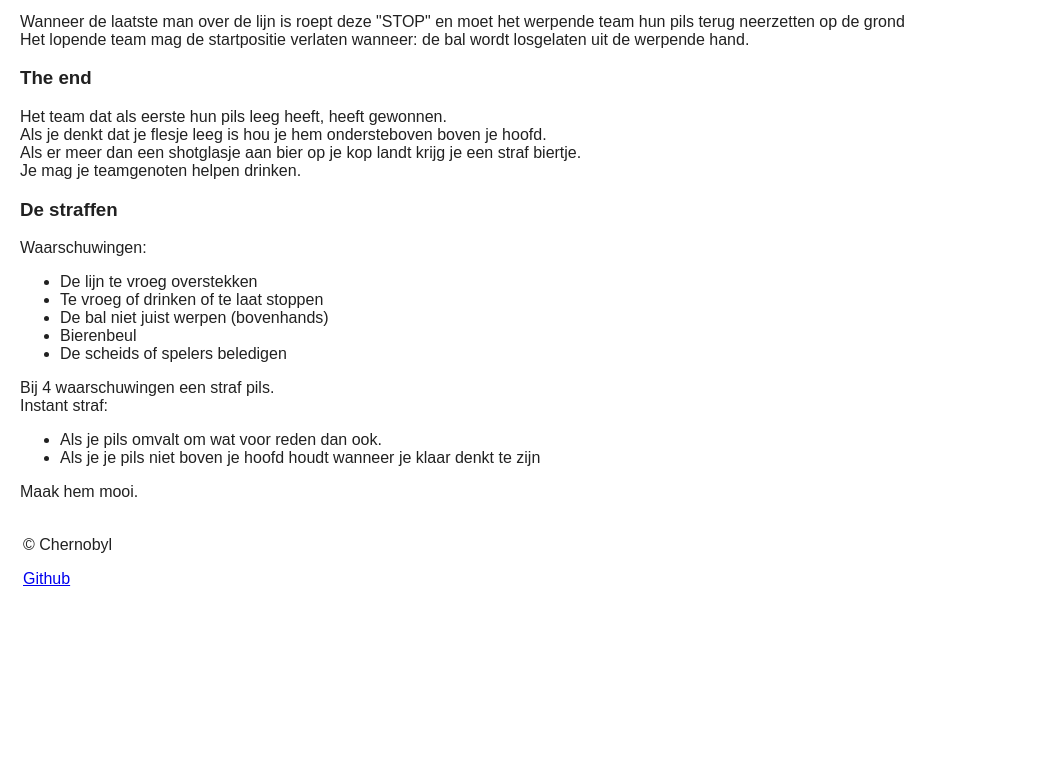
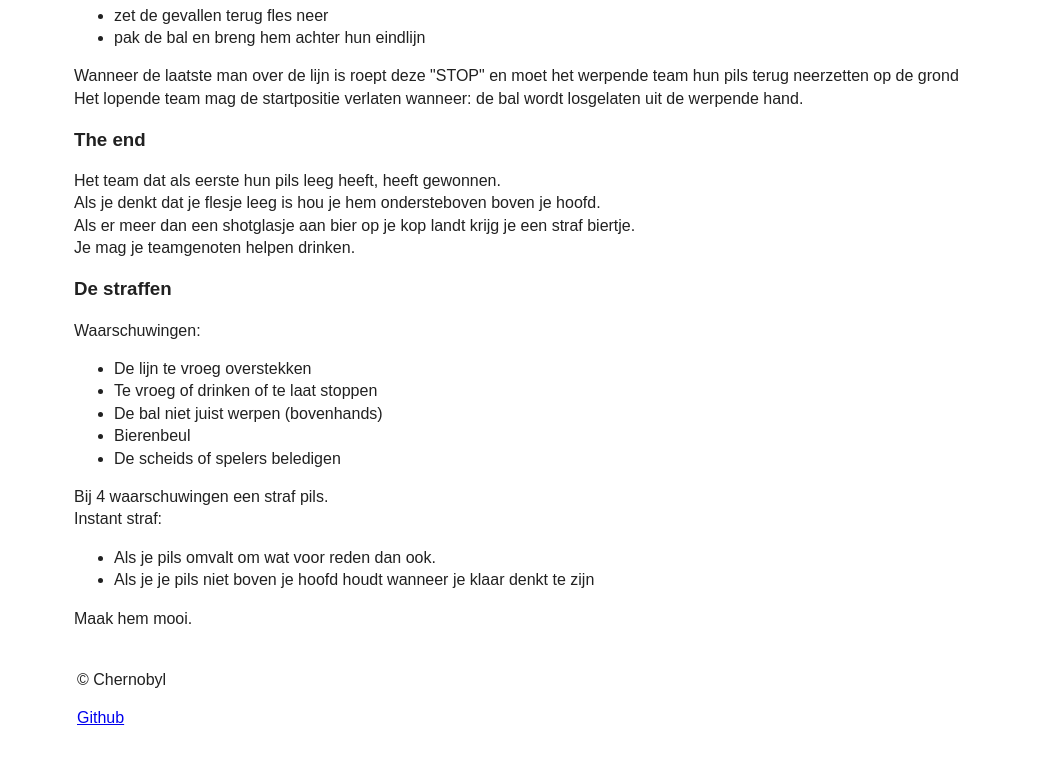
Before and after one commit to SamZand/Flunkyball, a plain HTML site: page index.html in a window 1280 px wide. Shown: the part 602-1361 px from the top of the page, without its empty margins (0-1041 px from the left). Before the commit the page ends 1229 px from the top, so only its background shows below. Drawn offline with Linux system fonts and the light colour scheme.

Commit message:
header/footer stuff

```diff
--- a/index.html
+++ b/index.html
@@ -10,9 +10,13 @@
     <link rel="icon" href="bal.png" type="image/x-icon" />
 </head>
 
+
+
 <body>
+    <div class="header">
+        <h1>How to Flunkyball</h1>
+    </div>
 
-    <h1>How to Flunkyball</h1>
     <p>We hebben allemaal wel die huisgenoot of vriend die denkt dat die de regels kent. <br>
         Niemand is het ooit met elkaar eens.<br>
         Nu voor eens en voor altijd. Flunkyball de regels!
@@ -79,11 +83,14 @@
         </ul>
         Maak hem mooi.
     </p>
+
+    <div class= "footer">
+        <p>© Chernobyl</p>
+        <p><a href="https://github.com/SamZand/Flunkyball">Github</a></p>
+    </div>
+
 </body>
 
-<footer>
-    <p>© Chernobyl</p>
-    <p><a href="https://github.com/SamZand/Flunkyball">Github</a></p>
-  </footer>
+
 
 </html>
--- a/style.css
+++ b/style.css
@@ -1,12 +1,34 @@
 html,
-body {
-    margin: 10px;
+
+* {
+    box-sizing: border-box;
+}
+
+.header {
+    margin: auto;
     background-color: #ffffff;
     font-family: arial;
     color: #212121;
+    line-height: 140%;
 }
 
-footer {
+.header h1 {
+    font-size: 30px;
+}
+
+body {
+    margin: auto;
+    background-color: #ffffff;
+    font-family: arial;
+    color: #212121;
+    line-height: 140%;
+    max-width: 90%;
+    padding: 10px;
+}
+
+.footer {
+    padding: 20px;
     display: block;
     padding: 3px;
+    margin-top: 20px;
 }
```
